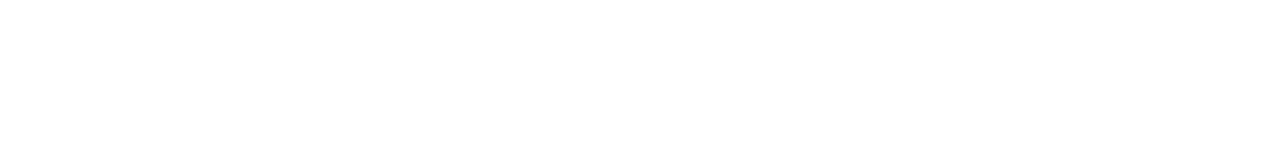
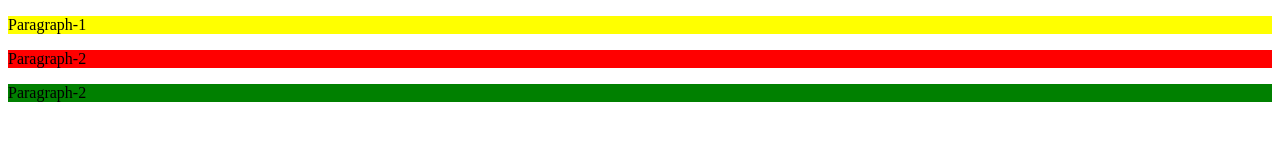
Before and after one commit to acciojob/id-color-ray-sarthak, a website: page main.html in a window 1280 px wide. Drawn offline with Linux system fonts and the light colour scheme.

Commit message:
created a submission

```diff
--- a/main.html
+++ b/main.html
@@ -8,6 +8,11 @@
 
 <body>
 	<!-- the entire body must be written by student -->
+
+	<p id="yellow">Paragraph-1</p>
+
+	<p id="red">Paragraph-2</p>
+	<p id="green">Paragraph-2</p>
     <script type="text/javascript" src="./script.js">
 </script>
 
--- a/script.js
+++ b/script.js
@@ -1 +1,4 @@
 //your JS code here. If required.
+#yellow{
+	background
+}
--- a/styles.css
+++ b/styles.css
@@ -1 +1,16 @@
 /*  your css code here. If applicable */
+#yellow{
+	background-color:yellow;
+	border-width: 1px;
+	border-color:green;
+}
+#red{
+	background-color:red;
+	border-width: 1px;
+	border-color:black;
+}
+#green{
+	background-color:green;
+	border-width: 1px;
+	border-color:yellow;
+}
```
